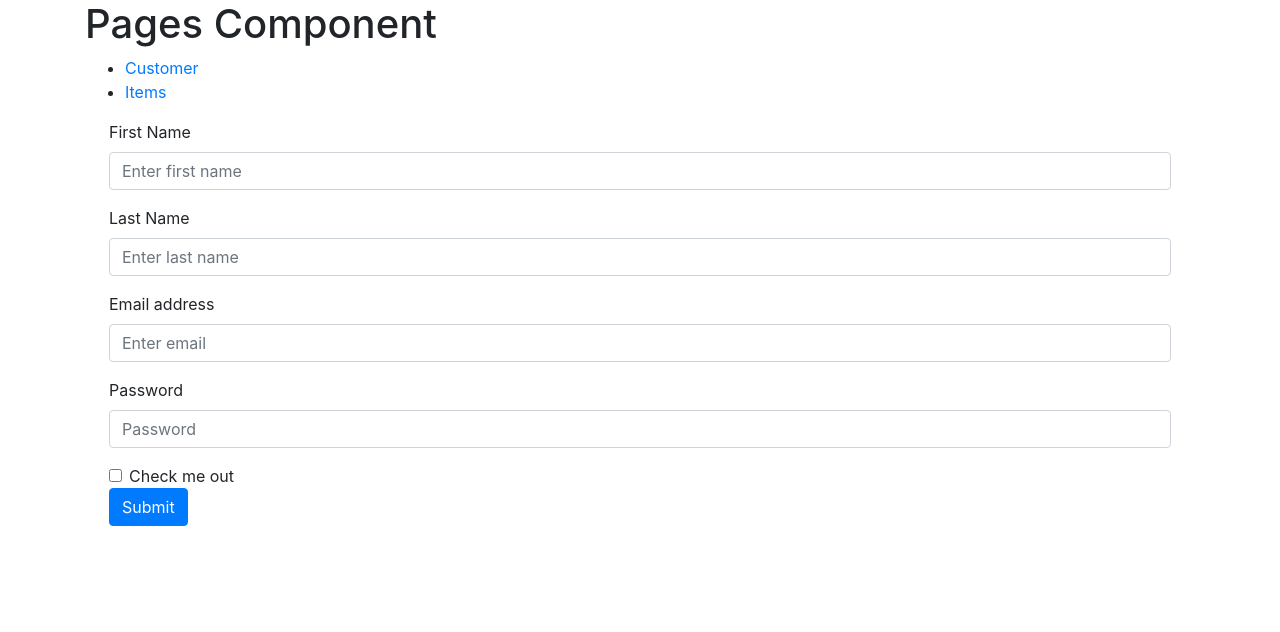
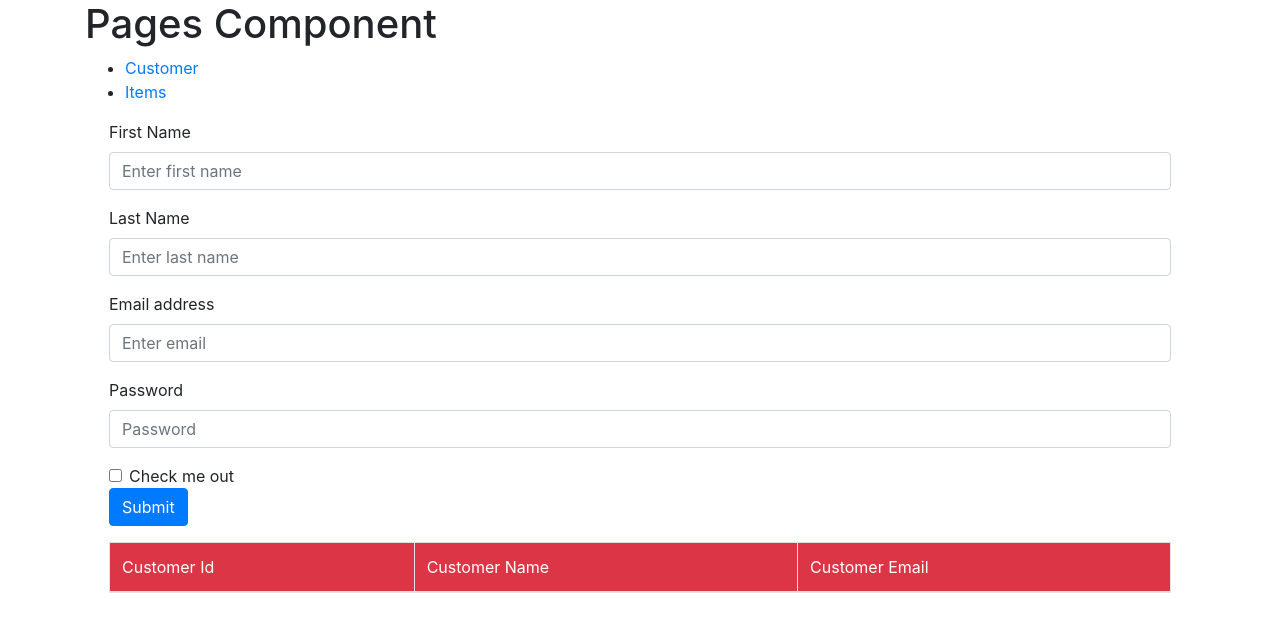
Before and after one commit to MadhushaPrasad/hello-angular-19, an Angular app: page /pages/customer in a window 1280 px wide. Shown: the top 632 px of the page. Built offline with nearby package versions, Linux system fonts and the light colour scheme.

Commit message:
chore: customer table

```diff
--- a/src/app/pages/customer/customer.component.html
+++ b/src/app/pages/customer/customer.component.html
@@ -26,3 +26,14 @@
   <button type="button" class="btn btn-primary" (click)="submitForm()">Submit</button>
 </form>
 </div>
+<div class="mt-3 px-4 col-12">
+  <table class="table table-bordered table-hover bg-danger text-white">
+    <thead>
+      <tr>
+        <td>Customer Id</td>
+        <td>Customer Name</td>
+        <td>Customer Email</td>
+      </tr>
+    </thead>
+  </table>
+</div>
```
